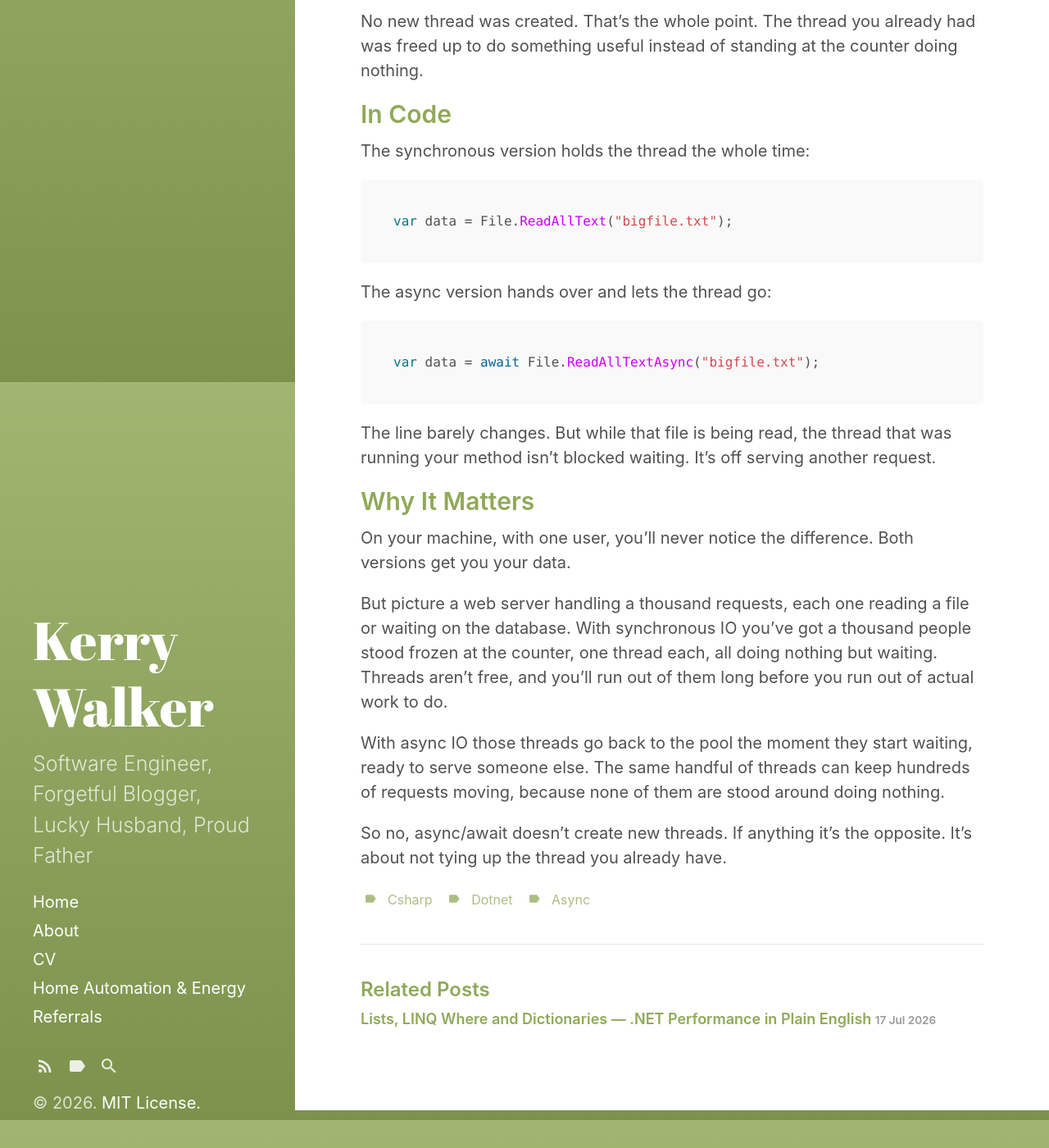
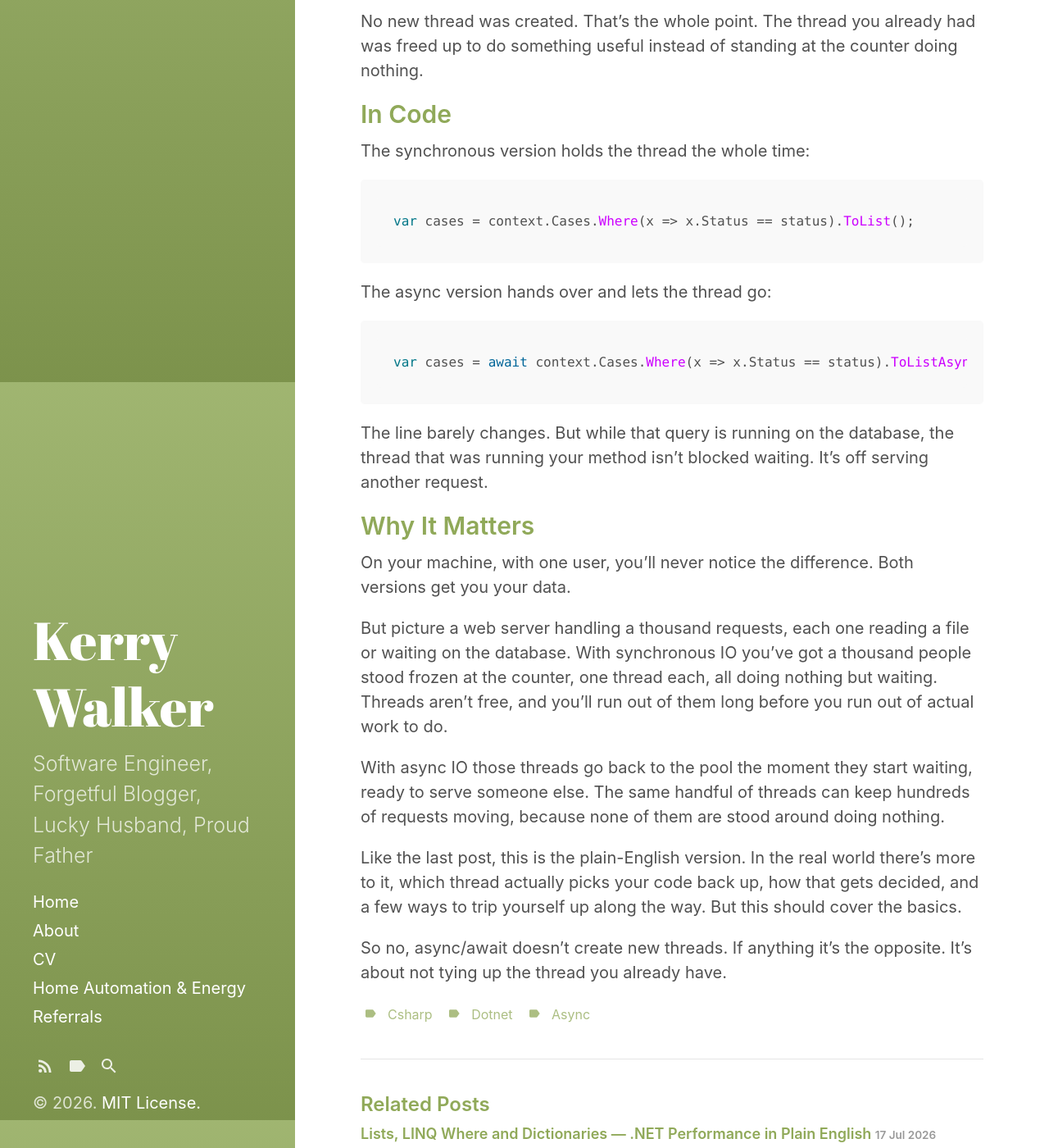
Before and after one commit to KerryWalker/KerryWalker.github.io, a Jekyll site: the page built from _posts/2026-07-20-async-await-does-not-create-new-threads.md, in a window 1280 px wide and 1400 px high, scrolled down 1334 px. Shown: the whole window at 82% size. Built offline with Jekyll 4.4.1, drawn with Linux system fonts in a browser that asks for light colours; comment, search, counter and statistics services are not loaded.

Commit message:
Use EF Core samples and add basics disclaimer to async post

````diff
--- a/_posts/2026-07-20-async-await-does-not-create-new-threads.md
+++ b/_posts/2026-07-20-async-await-does-not-create-new-threads.md
@@ -37,16 +37,16 @@ No new thread was created. That's the whole point. The thread you already had wa
 The synchronous version holds the thread the whole time:
 
 ```csharp
-var data = File.ReadAllText("bigfile.txt");
+var cases = context.Cases.Where(x => x.Status == status).ToList();
 ```
 
 The async version hands over and lets the thread go:
 
 ```csharp
-var data = await File.ReadAllTextAsync("bigfile.txt");
+var cases = await context.Cases.Where(x => x.Status == status).ToListAsync();
 ```
 
-The line barely changes. But while that file is being read, the thread that was running your method isn't blocked waiting. It's off serving another request.
+The line barely changes. But while that query is running on the database, the thread that was running your method isn't blocked waiting. It's off serving another request.
 
 ## Why It Matters
 
@@ -56,4 +56,6 @@ But picture a web server handling a thousand requests, each one reading a file o
 
 With async IO those threads go back to the pool the moment they start waiting, ready to serve someone else. The same handful of threads can keep hundreds of requests moving, because none of them are stood around doing nothing.
 
+Like the last post, this is the plain-English version. In the real world there's more to it, which thread actually picks your code back up, how that gets decided, and a few ways to trip yourself up along the way. But this should cover the basics.
+
 So no, async/await doesn't create new threads. If anything it's the opposite. It's about not tying up the thread you already have.
````
